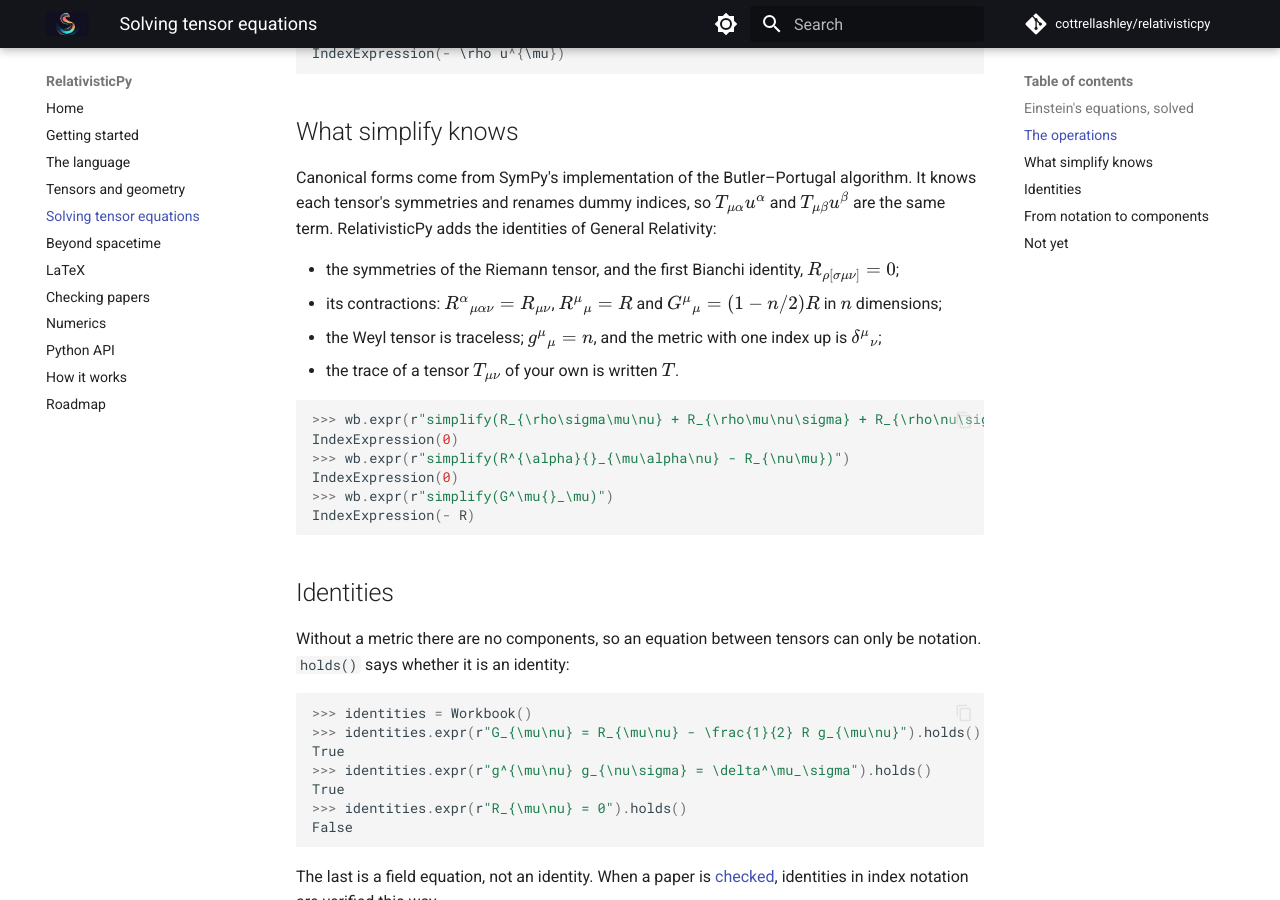
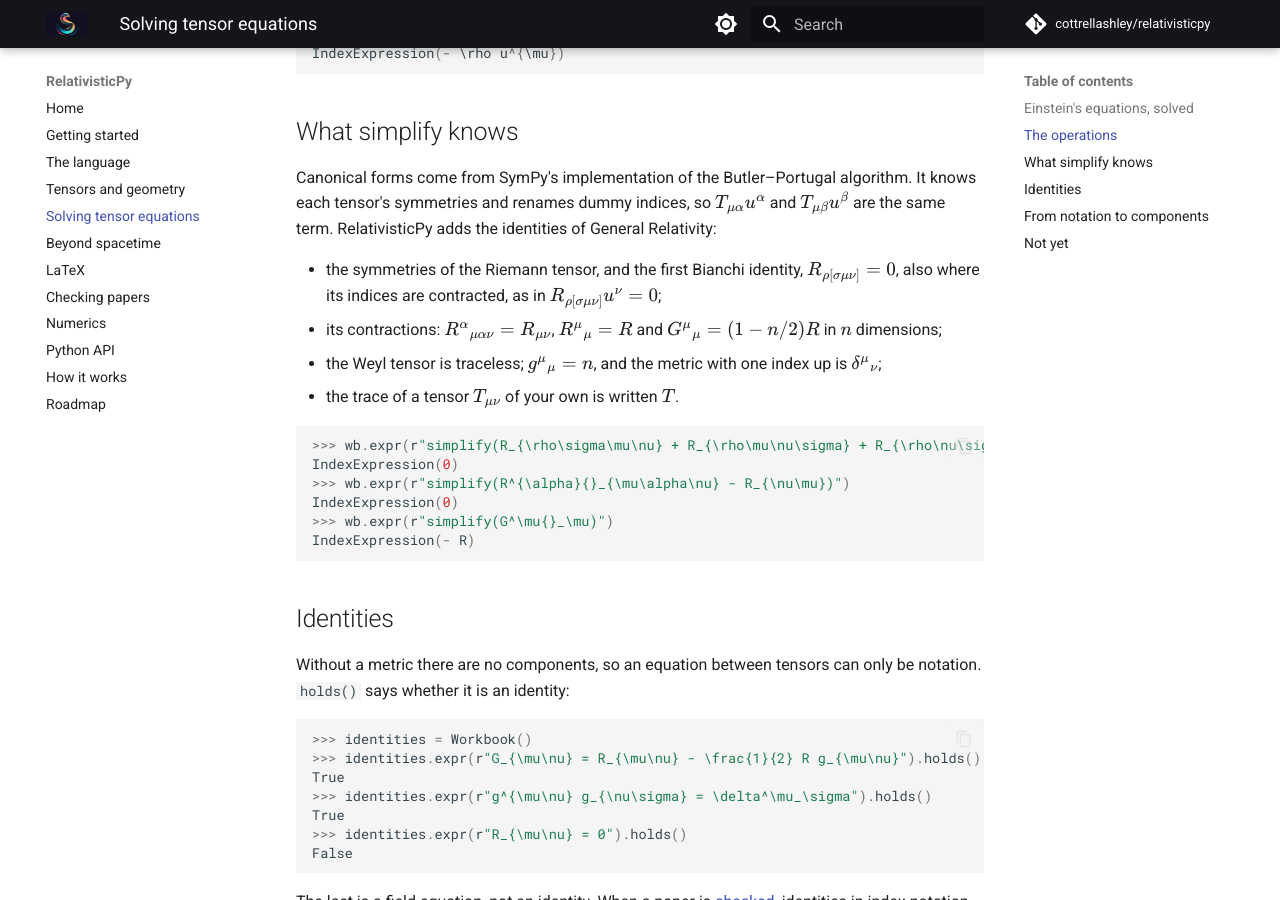
Before and after one commit to cottrellashley/relativisticpy, an MkDocs documentation site: the page built from docs/notation.md, in a window 1280 px wide and 900 px high, scrolled down 1704 px. Built offline with MkDocs 1.6.1 and Material for MkDocs 9.7.7, drawn with Linux system fonts in a browser that asks for light colours; comment, search, counter and statistics services are not loaded.

Commit message:
Say that simplify applies the first Bianchi identity to contractions
The notation docs listed the first Bianchi identity among what simplify knows,
as R_{\rho[\sigma\mu\nu]} = 0 with every index free. It now holds where the
indices are contracted too, so the docs say so, with an example.

Co-Authored-By: Claude Opus 5.5 <noreply@anthropic.com>

```diff
--- a/docs/notation.md
+++ b/docs/notation.md
@@ -91,7 +91,8 @@ algorithm. It knows each tensor's symmetries and renames dummy indices, so
 RelativisticPy adds the identities of General Relativity:
 
 - the symmetries of the Riemann tensor, and the first Bianchi identity,
-  \(R_{\rho[\sigma\mu\nu]} = 0\);
+  \(R_{\rho[\sigma\mu\nu]} = 0\), also where its indices are contracted, as in
+  \(R_{\rho[\sigma\mu\nu]} u^\nu = 0\);
 - its contractions: \(R^\alpha{}_{\mu\alpha\nu} = R_{\mu\nu}\),
   \(R^\mu{}_\mu = R\) and \(G^\mu{}_\mu = (1 - n/2) R\) in \(n\) dimensions;
 - the Weyl tensor is traceless; \(g^\mu{}_\mu = n\), and the metric with one
```
